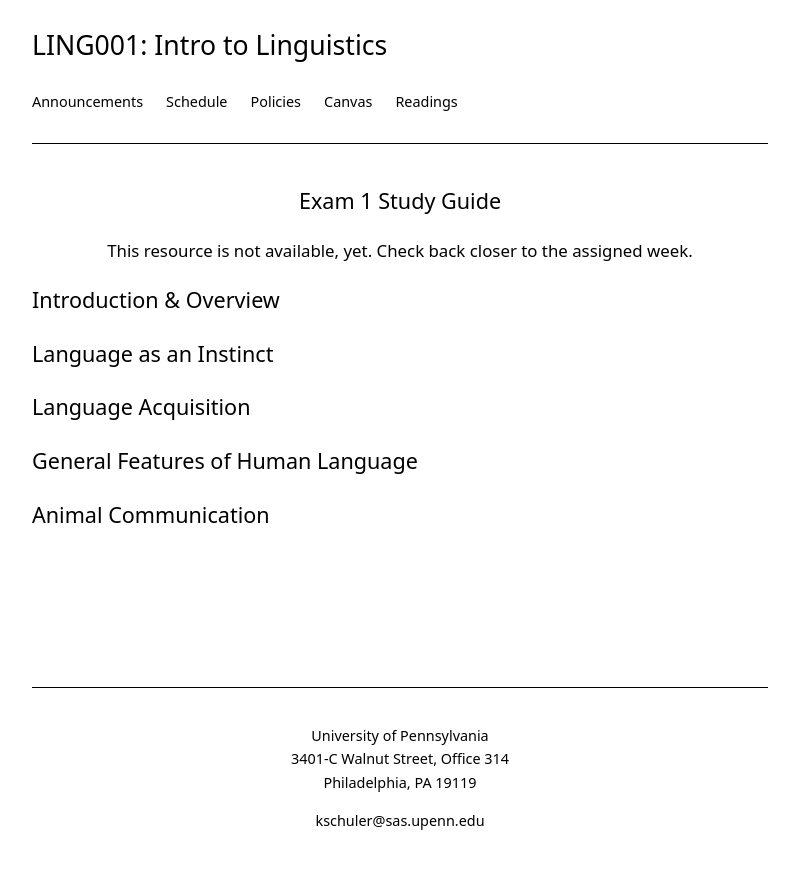
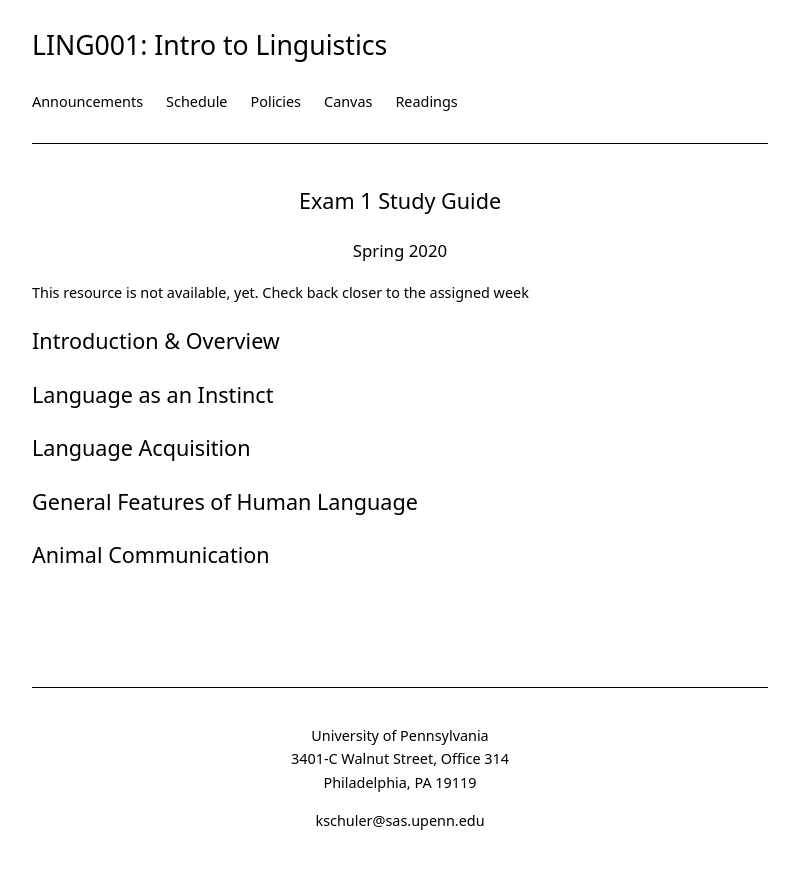
Before and after one commit to kschuler/ling001, a Jekyll site: the page built from study-guides/exam1-study-guide.md, in a window 1280 px wide. Shown: the top 869 px of the page, without its empty margins (240-1039 px from the left). Built offline with Jekyll 4.4.1, drawn with Linux system fonts in a browser that asks for light colours.

Commit message:
Update and rename spring2020/exam1-study-guide.md to study-guides/exam1-study-guide.md

```diff
--- a/spring2020/exam1-study-guide.md
+++ b/study-guides/exam1-study-guide.md
@@ -4,7 +4,9 @@ title: Exam 1 Study Guide
 ---
 
 <h2 align="center">Exam 1 Study Guide</h2>
-<h3 align="center">This resource is not available, yet. Check back closer to the assigned week.</h3>
+<h3 align="center">Spring 2020</h3>
+
+This resource is not available, yet. Check back closer to the assigned week
 
 ## Introduction & Overview
 
```
